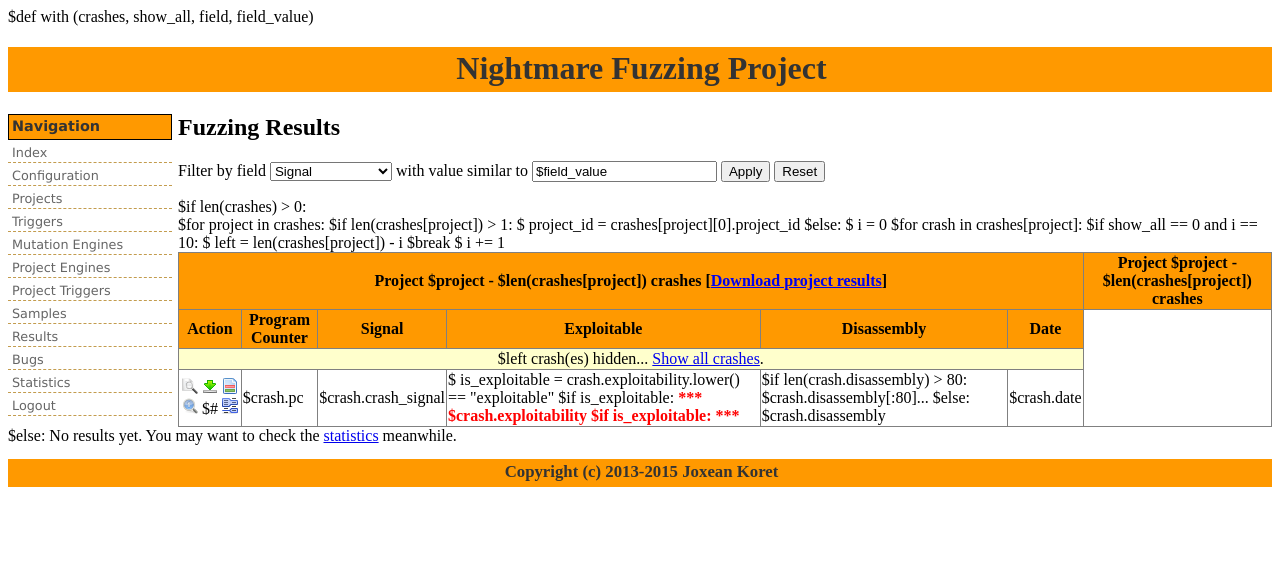
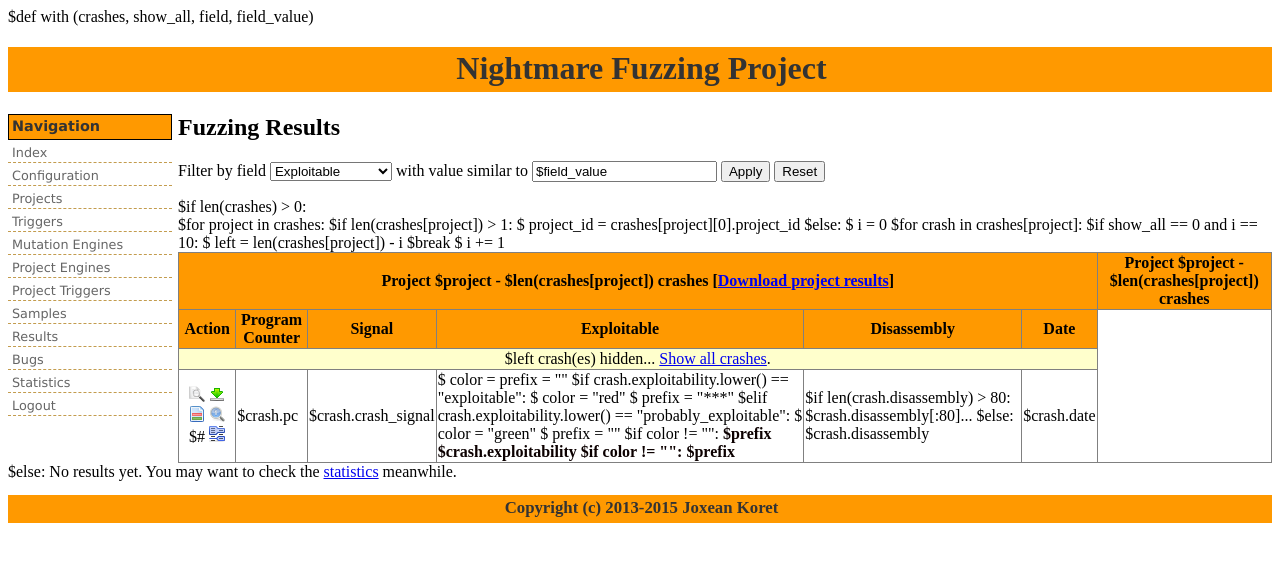
Before and after one commit to joxeankoret/nightmare, a Python web app: template runtime/templates/results.html in a window 1280 px wide. Shown: the top 562 px of the page. Run offline with Jinja, Linux system fonts and the light colour scheme; the template is opened without the code that fills it, so the values that code supplies are empty; some libraries are stand-ins or nearby versions.

Commit message:
GUI changes
Web: Make filters in the crash results case insensitive.
Web: Show in special colours both exploitable and probably exploitable results.
Web: Set default values for "maximum iterations" and "maximum samples" in the Projects page.

```diff
--- a/runtime/nightmare_frontend.py
+++ b/runtime/nightmare_frontend.py
@@ -572,9 +572,9 @@ class results:
 
       value = i.fieldValue.replace("'", "").replace("\n", "")
       if i.field != "program_counter":
-        sql += " and c.%s like '%s'" % (i.field, value)
+        sql += " and lower(c.%s) like lower('%s')" % (i.field, value)
       else:
-        sql += " and concat(\"0x\", CONV(program_counter, 10, 16)) like '%s'" % (value)
+        sql += " and lower(concat(\"0x\", CONV(program_counter, 10, 16))) like lower('%s')" % (value)
 
     sql += """order by crash_id desc """
     res = db.query(sql)
--- a/runtime/templates/projects.html
+++ b/runtime/templates/projects.html
@@ -107,12 +107,12 @@ $def with (rows, show_all)
    </tr>
    <tr>
     <td><label for="max_files">Maximum samples</label></td>
-    <td><input type="number" name="max_files" value=""></td>
+    <td><input type="number" name="max_files" value="4"></td>
     <td><i>Maximum number of samples per tube. If the queue is full the daemon will wait until the number decreases before pushing more samples.</i></td>
    </tr>
    <tr>
     <td><label for="max_iteration">Maximum iteration</label></td>
-    <td><input type="number" name="max_iteration" value=""></td>
+    <td><input type="number" name="max_iteration" value="1000000"></td>
     <td><i>Maximum number of iterations per project. No more samples will be generated when the number of maximum iterations (without crashes) is reached.</i></td>
    </tr>
    <tr>
--- a/runtime/templates/results.html
+++ b/runtime/templates/results.html
@@ -48,11 +48,11 @@ function filters() {
   <label>Filter by field</label>
   <input type="hidden" id="idSelected" value="$field">
   <select name="field" id="idSelect">
-    <option value="crash_signal">Signal</option>
-    <option value="program_counter">Program counter</option>
-    <option value="disassembly">Disassembly</option>
     <option value="exploitability">Exploitable</option>
     <option value="date">Date</option>
+    <option value="disassembly">Disassembly</option>
+    <option value="program_counter">Program counter</option>
+    <option value="crash_signal">Signal</option>
   </select>
   <label for="fieldValue">with value similar to</label>
   <input type="text" name="fieldValue" id="idFieldValue" value="$field_value">
@@ -99,12 +99,19 @@ function filters() {
           <td>$crash.pc</td>
           <td>$crash.crash_signal</td>
           <td>
-          $ is_exploitable = crash.exploitability.lower() == "exploitable"
-          $if is_exploitable:
-            <b><font color='red'>***
+          $ color = prefix = ""
+          $if crash.exploitability.lower() == "exploitable":
+            $ color = "red"
+            $ prefix = "***"
+          $elif crash.exploitability.lower() == "probably_exploitable":
+            $ color = "green"
+            $ prefix = ""
+
+          $if color != "":
+            <b><font color='$color'>$prefix
           $crash.exploitability
-          $if is_exploitable:
-            ***</font></b>
+          $if color != "":
+            $prefix</font></b>
           </td>
           <td>
             $if len(crash.disassembly) > 80:
```
